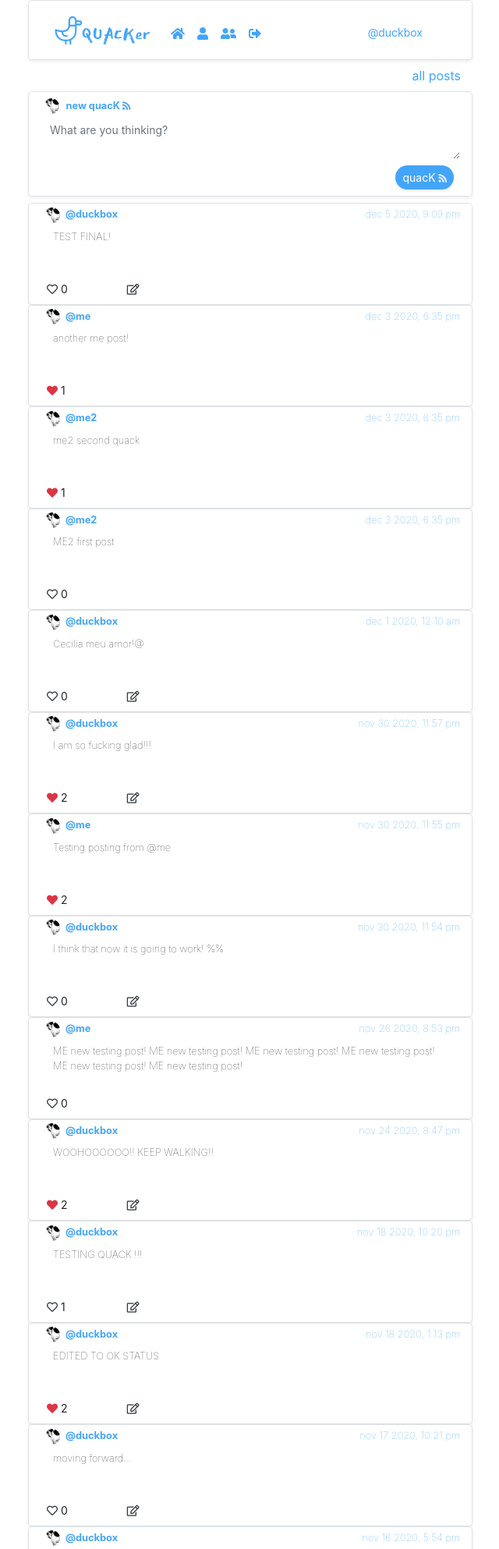
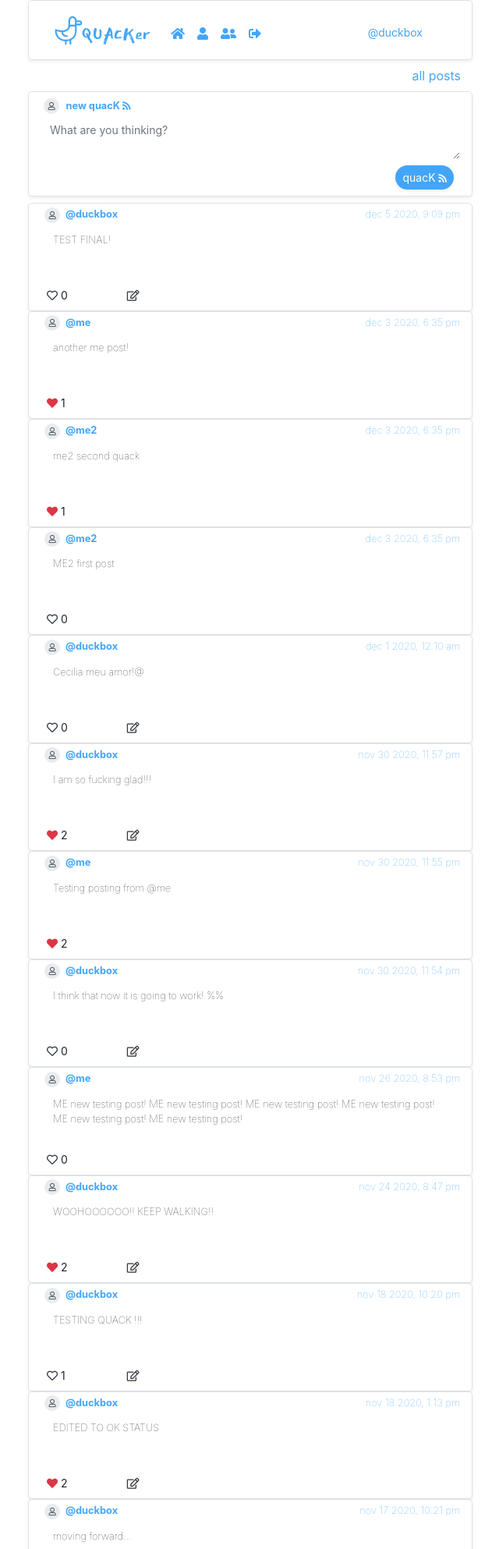
Before and after one commit to duckbox72/quacker, a Django app: page / in a window 1280 px wide. Shown: the top 1986 px of the page at 78% size, without its empty margins (319-959 px from the left). Run offline with Django 3.2, Linux system fonts and the light colour scheme; a user stored in the database is signed in; data comes from the database, SQL or seed files in the repository; both versions use the stored data as it was after the commit; some libraries are stand-ins or nearby versions.

Commit message:
no-user.png added

```diff
--- a/network/static/network/generate_post.js
+++ b/network/static/network/generate_post.js
@@ -17,9 +17,9 @@ function generatePost(post, feed) {
         <div class="row">
             <div class="col p-1 ml-3 small my-text font-weight-bolder">
 
-                <img src="/static/network/face_stamp.jpg" alt="..."
+                <img src="/static/network/no-user.png" alt="..."
                     style="height: 20px; width: 20px; object-fit: cover; border-radius: 10px;">
-                <span class="pt-1 pl-1">
+                <span class="pl-1">
                 @${post.username}
                 </span>
 
@@ -29,7 +29,7 @@ function generatePost(post, feed) {
             </div>
         </div>
         <div id="toggle-view${post.id}" class="row">
-            <div class="col small font-weight-lighter ml-3 mr-3 pt-1 pb-1" style="min-height: 60px;">
+            <div class="col small font-weight-lighter ml-3 mr-3 mt-2 pb-1" style="min-height: 60px;">
                 ${post.text}
             </div>
         </div>
@@ -43,15 +43,15 @@ function generatePost(post, feed) {
             </div>
 
             <div class="col-2 ml-2 mt-2 mb-2">
-                <i id="update${post.id}" class="" style="font-size: 14px; margin-left: 12px"><span id="update-span${post.id}" style="font-family: sans-serif; font-size: 10px; margin-left: 4px"></span></i>
+                <i id="update${post.id}" class="" style="font-size: 14px; margin-left: 12px"><span id="update-span${post.id}" style="font-family: sans-serif; font-size: 12px; margin-left: 4px"></span></i>
             </div>
 
             <div class="col-2 mt-2 mb-2">
-                <i id="cancel${post.id}" class="" style="font-size: 14px; margin-left: 12px"><span id="cancel-span${post.id}" style="font-family: sans-serif; font-size: 10px; margin-left: 4px"></span></i>
+                <i id="cancel${post.id}" class="" style="font-size: 14px; margin-left: 12px"><span id="cancel-span${post.id}" style="font-family: sans-serif; font-size: 12px; margin-left: 4px"></span></i>
             </div>
 
             <div class="col-2 mt-2 mb-2">
-                <a href="./"><i id="delete${post.id}" class="" style="font-size: 14px; margin-left: 12px"><span id="delete-span${post.id}" style="font-family: sans-serif; font-size: 10px; margin-left: 4px"></span></i></a>
+                <a href="./"><i id="delete${post.id}" class="" style="font-size: 14px; margin-left: 12px"><span id="delete-span${post.id}" style="font-family: sans-serif; font-size: 12px; margin-left: 4px"></span></i></a>
             </div>
 
         </div>
--- a/network/templates/network/index.html
+++ b/network/templates/network/index.html
@@ -19,9 +19,10 @@
             <form id="post-form">
                 <div class="row">
                     <div class="col pt-1">
-                        <img src="{% static 'network/face_stamp.jpg' %}" class="ml-1" alt="..."
+                        <img src="{% static 'network/no-user.png' %}" class="ml-1" alt="..."
                         style="height: 20px; width: 20px; object-fit: cover; border-radius: 10px;">
-                        <span class="small my-text font-weight-bolder ml-1">new quacK </span><i id="fa-rss" class="fas fa-rss"></i>
+                        <span class="small my-text font-weight-bolder ml-1">new quacK </span>
+                        <i id="fa-rss" class="fas fa-rss"></i>
                     </div>
                     <div class="col small my-text text-right pt-1 mr-2">
 
@@ -58,29 +59,27 @@
     <div id="profile" class="row justify-content-center mb-2">
         <div class="col-lg-6 border rounded-lg shadow-sm bg-white">
             <div class="row">
-                <div class="col pl-3 text-left">
-                    <img src="{% static 'network/face_stamp.jpg' %}" class="shadow-sm mt-2" alt="..."
-                        style="height: 43px; width: 43px; object-fit: cover; border-radius: 21px;">
+                <div class="col pl-3 text-left  bg-light">
+                    <img src="{% static 'network/no-user.png' %}" class="mt-2" alt="..."
+                        style="height: 42px; width: 42px; object-fit: cover; border-radius: 21px;">
                 </div>
             </div>
             <div class="row">
-                <div class="col my-text text-left pt-2">
+                <div class="col my-text text-left pt-2  bg-light">
                     <h6 id="profile-username"></h6>
                 </div>
             </div>
             <div class="row">
-                <div class="col small ml-2 mt-3">
-                    following <span id="profile-following"></span>
+                <div class="col small ml-2 mt-3" style="font-size: 14px;">
+                    Following <span id="profile-following"></span>
                 </div>
-                <div class="col small mt-3">
-                    followers <span id="profile-followers"></span>
+                <div class="col small mt-3" style="font-size: 14px;">
+                    Followers <span id="profile-followers"></span>
                 </div>
                 <div class="col">
 
                 </div>
-                <div class="col">
 
-                </div>
                 <div class="col small text-right">
                     <button id="toggle-follow" class="btn btn-sm my-btn rounded-pill shadow-sm pl-3 pr-3 m-2" type="submit">Follow</button>
                 </div>
```
Also changed, not shown: db.sqlite3, network/static/network/no-user.png (added).
